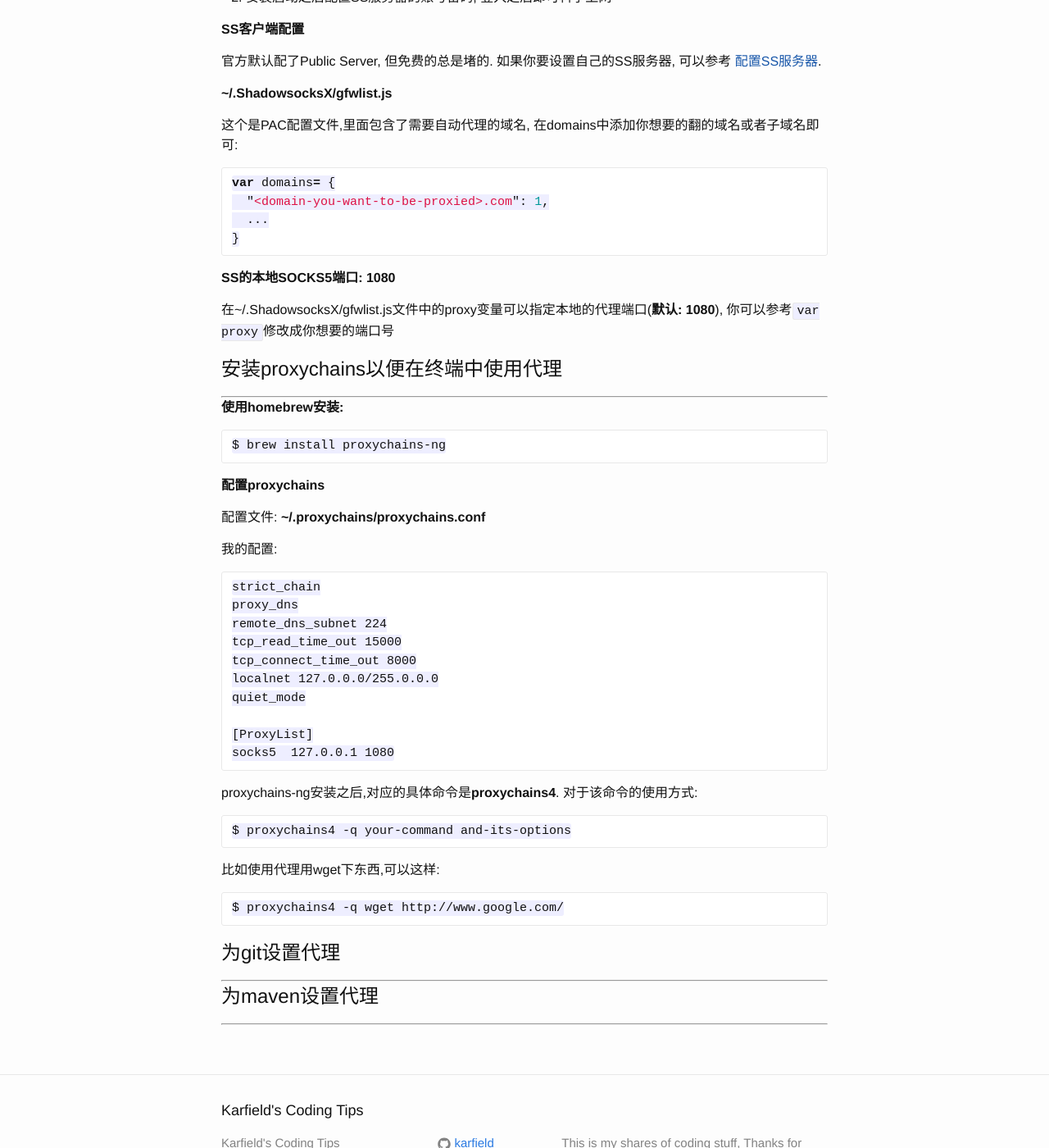
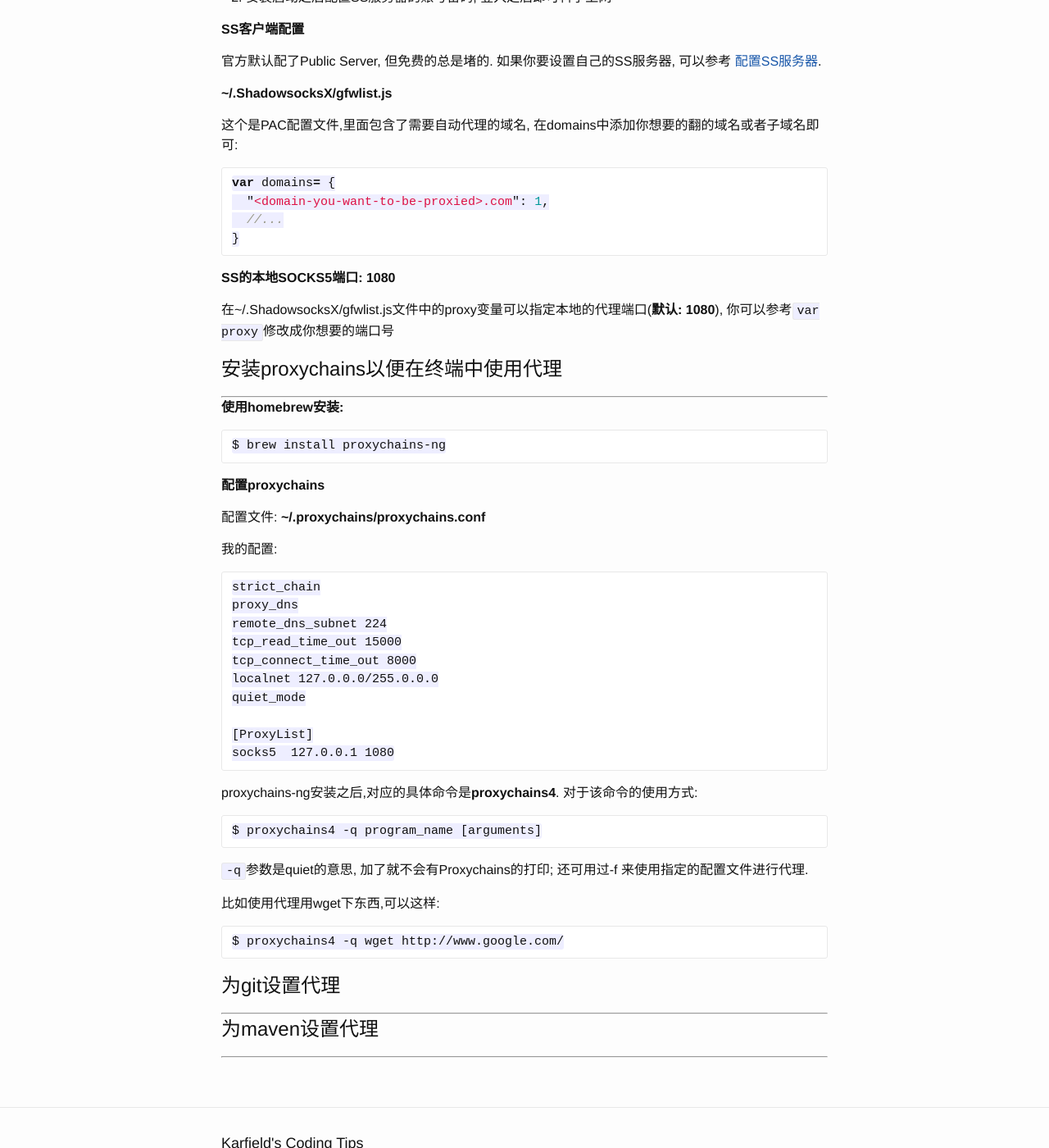
Before and after one commit to karfield/karfield.github.io, a Jekyll site: the page built from _posts/2015-01-21-setup-proxy-for-mac.md, in a window 1280 px wide and 1400 px high, scrolled down 331 px. Shown: the whole window at 82% size. Built offline with Jekyll 4.4.1, drawn with Linux system fonts in a browser that asks for light colours; some of the changed text lies outside the part shown.

Commit message:
Update 2015-01-21-setup-proxy-for-mac.md

````diff
--- a/_posts/2015-01-21-setup-proxy-for-mac.md
+++ b/_posts/2015-01-21-setup-proxy-for-mac.md
@@ -11,7 +11,7 @@ categories: usenotes
 Mac使用ShadowSocks(以下简称SS)代理来上网极为简单, 分两步:
 
 1. 下载 [ShadowsocksX客户端](https://sourceforge.net/projects/shadowsocksgui/)
-2. 安装启动之后配置SS服务器的账号密码, 登入之后即可~~科学上网~~
+2. 安装启动之后配置SS服务器的账号密码, 登入之后即可科学上网
 
 **SS客户端配置**
 
@@ -24,7 +24,7 @@ Mac使用ShadowSocks(以下简称SS)代理来上网极为简单, 分两步:
 ```javascript
 var domains= {
   "<domain-you-want-to-be-proxied>.com": 1,
-  ...
+  //...
 }
 ```
 
@@ -63,8 +63,10 @@ socks5  127.0.0.1 1080
 proxychains-ng安装之后,对应的具体命令是**proxychains4**. 对于该命令的使用方式:
 
 ```
-$ proxychains4 -q your-command and-its-options
+$ proxychains4 -q program_name [arguments]
 ```
+
+`-q`参数是quiet的意思, 加了就不会有Proxychains的打印; 还可用过-f <config_file_path>来使用指定的配置文件进行代理.
 
 比如使用代理用wget下东西,可以这样:
 
````
